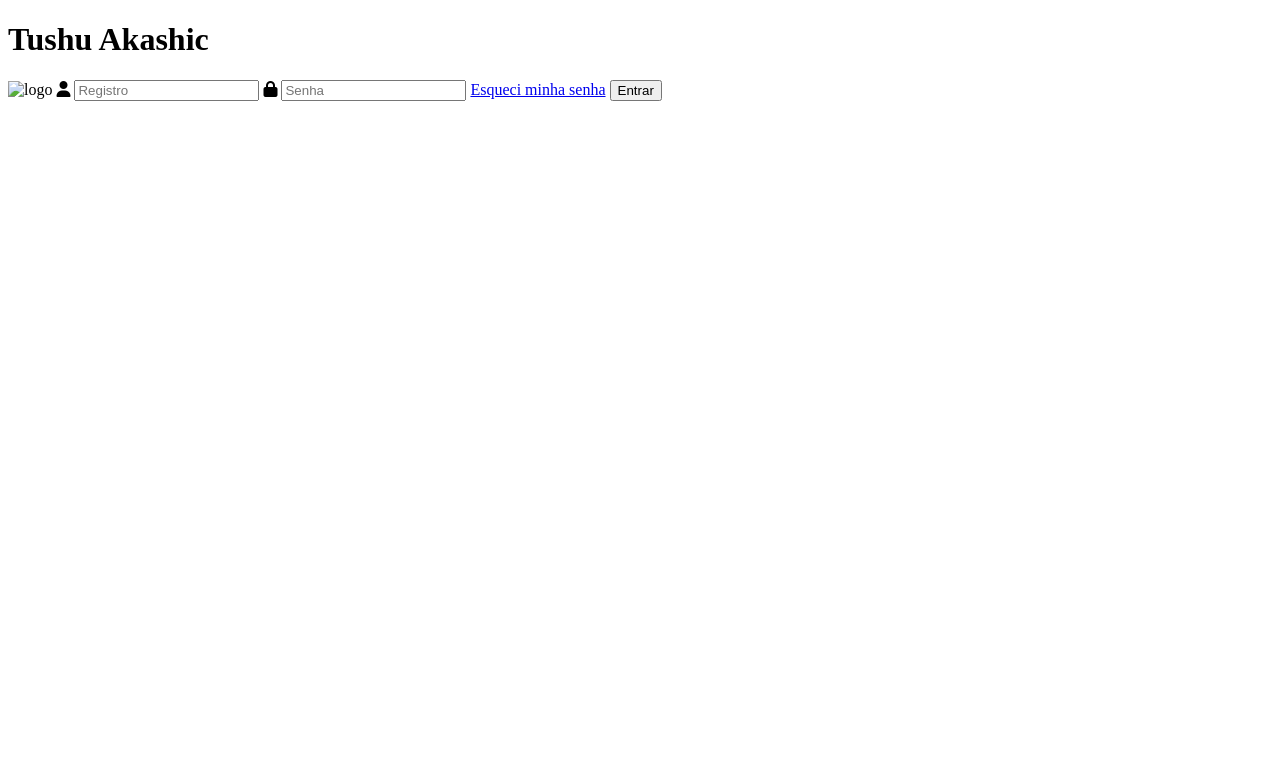
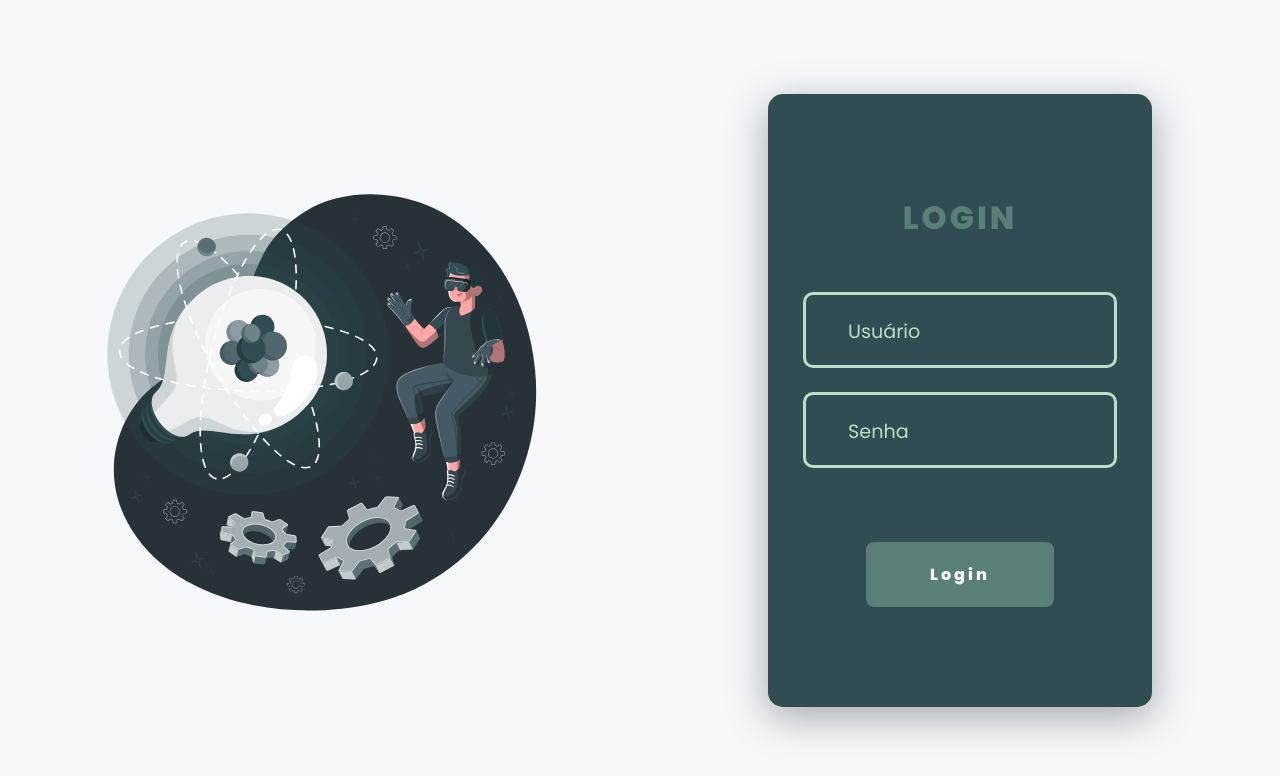
Before and after one commit to RdgsPedro/pw3_atividade, a plain HTML site: page index.html in a window 1280 px wide. Drawn offline with Linux system fonts and the light colour scheme; a web font is replaced by a local one.

Commit message:
Atualizando projeto

```diff
--- /dev/null
+++ b/css/login.css
@@ -0,0 +1,140 @@
+@import url('https://fonts.googleapis.com/css2?family=Poppins:ital,wght@0,100;0,200;0,300;0,400;0,500;0,600;0,700;0,800;0,900;1,100;1,200;1,300;1,400;1,500;1,600;1,700;1,800;1,900&family=Smooch+Sans:wght@100..900&display=swap');
+
+:root{
+    --cor--principal: #f7f8fc;
+    --cor--secundaria: #5a7f78;
+    --cor--light: #bbdec6;
+    --cor--card: #314c53;
+    --cor--sombra: #00000056;
+}
+
+*{
+    margin: 0;
+    padding: 0;
+    box-sizing: border-box;
+    font-family: "Poppins", sans-serif;
+}
+
+.main-login{
+    width: 100dvw;
+    height: 100dvh;
+    background-color: var(--cor--principal);
+    display: flex;
+    justify-content: center;
+    align-items: center;
+}
+
+.left{
+    width: 50vw;
+    height: 100vh;
+    display: flex;
+    justify-content: center;
+    align-items: center;
+}
+
+.rigth > h1{
+    color: var(--cor--secundaria);
+}
+
+.rigth{
+    width: 50vw;
+    height: 100vh;
+    display: flex;
+    justify-content: center;
+    align-items: center;
+}
+
+.card-login{
+    width: 60%;
+    display: flex;
+    flex-direction: column;
+    justify-content: center;
+    align-items: center;
+    padding: 100px 35px;
+    background-color: var(--cor--card);
+    border-radius: 15px;
+    box-shadow: 0px 10px 40px var(--cor--sombra);
+}
+
+.card-login > h1{
+    color: var(--cor--secundaria);
+    font-weight: 800;
+    letter-spacing: 3px;
+    margin-bottom: 50px;
+}
+
+.entryarea{
+    position: relative;
+    height: 100px;
+    width: 100%;
+    line-height: 80px;
+    color: var(--cor--light);
+    display: flex;
+
+}
+
+.entryarea > input{
+    position: absolute;
+    width: 100%;
+    outline: none;
+    font-size: 1.2em;
+    padding: 0 20px;
+    line-height: 70px;
+    border-radius: 10px;
+
+    border: solid var(--cor--light);
+    background-color: transparent;
+    color: var(--cor--light);
+    box-sizing: border-box;
+    transition: 0.1s ease;
+    z-index: 1111;
+
+
+}
+
+.labelline{
+    position: absolute;
+    font-size: 1.2em;
+    color: var(--cor--light);
+    padding: 0 25px;
+    margin: 0 20px;
+    background-color: var(--cor--card);
+    transition: 0.2s ease;
+}
+
+input:focus,
+input:valid{
+    color: #66ff00;
+    border: 4px solid #66ff00;
+}
+
+input:focus + .labelline,
+input:valid + .labelline{
+    color: #66ff00;
+    height: 30px;
+    line-height: 30px;
+    padding: 0 12px;
+    transform: translate(-15px, -16px) scale(0.88);
+    z-index: 1111;
+}
+
+
+.btn-login{
+    width: 60%;
+    padding: 20px 0px;
+    margin-top: 50px;
+    border: none;
+    border-radius: 8px;
+    outline: none;
+    font-size: 1em;
+    font-weight: 800;
+    letter-spacing: 3px;
+    color: var(--cor--principal);
+    background-color: var(--cor--secundaria);
+    cursor: pointer;
+    box-sizing: 0px 10px 40px -12px var(--cor--secundaria);
+}
+
+.image{
+    width: 35vw;
+}
--- a/index.html
+++ b/index.html
@@ -1,36 +1,33 @@
 <!DOCTYPE html>
 <html lang="pt-br">
-
 <head>
     <meta charset="UTF-8">
     <meta name="viewport" content="width=device-width, initial-scale=1.0">
     <link rel="stylesheet" href="https://cdnjs.cloudflare.com/ajax/libs/font-awesome/6.6.0/css/all.min.css"
         integrity="sha512-Kc323vGBEqzTmouAECnVceyQqyqdsSiqLQISBL29aUW4U/M7pSPA/gEUZQqv1cwx4OnYxTxve5UMg5GT6L4JJg=="
         crossorigin="anonymous" referrerpolicy="no-referrer" />
-    <link rel="stylesheet" href="css/login.css">
+    <link rel="stylesheet" href="/css/login.css">
     <title>Login</title>
 </head>
 <body>
-
-    <main class="main__login">
-        <h1 class="nome__tushu">Tushu Akashic</h1>
-
-            <img src="img/toshu__menu.png" alt="logo" class="imagem__logo">
-
-                <label for="registro" class="icone__texto">
-                    <i class="fa-solid fa-user"></i>
-                    <input type="text" id="registro" name="registro" placeholder="Registro" class="text">
-                </label>
-
-                <label for="senha" class="icone__texto segundo">
-                    <i class="fa-solid fa-lock"></i>
-                    <input type="password" id="senha" name="senha" placeholder="Senha" class="text">
-                </label>
-
-                <a href="Home.php" class="Rest__senha">Esqueci minha senha</a>
-                <button type="submit" class="botao__form">Entrar</button>
-        </form>
+    <main class="main-login">
+        <div class="left">
+            <img src="/imagens/inovagame.svg" alt="inovagame" class="image">
+        </div>
+        <div class="rigth  ">
+            <div class="card-login">
+                <h1>LOGIN</h1>
+                <div class="entryarea">
+                    <input type="text" required>
+                    <div class="labelline">Usuário</div>
+                </div>
+                <div class="entryarea">
+                    <input type="password" required>
+                    <div class="labelline">Senha</div>
+                </div>
+                <button class="btn-login">Login</button>
+            </div>
+        </div>
     </main>
-
 </body>
 </html>
```
Also changed, not shown: imagens/inovagame.svg (added).
